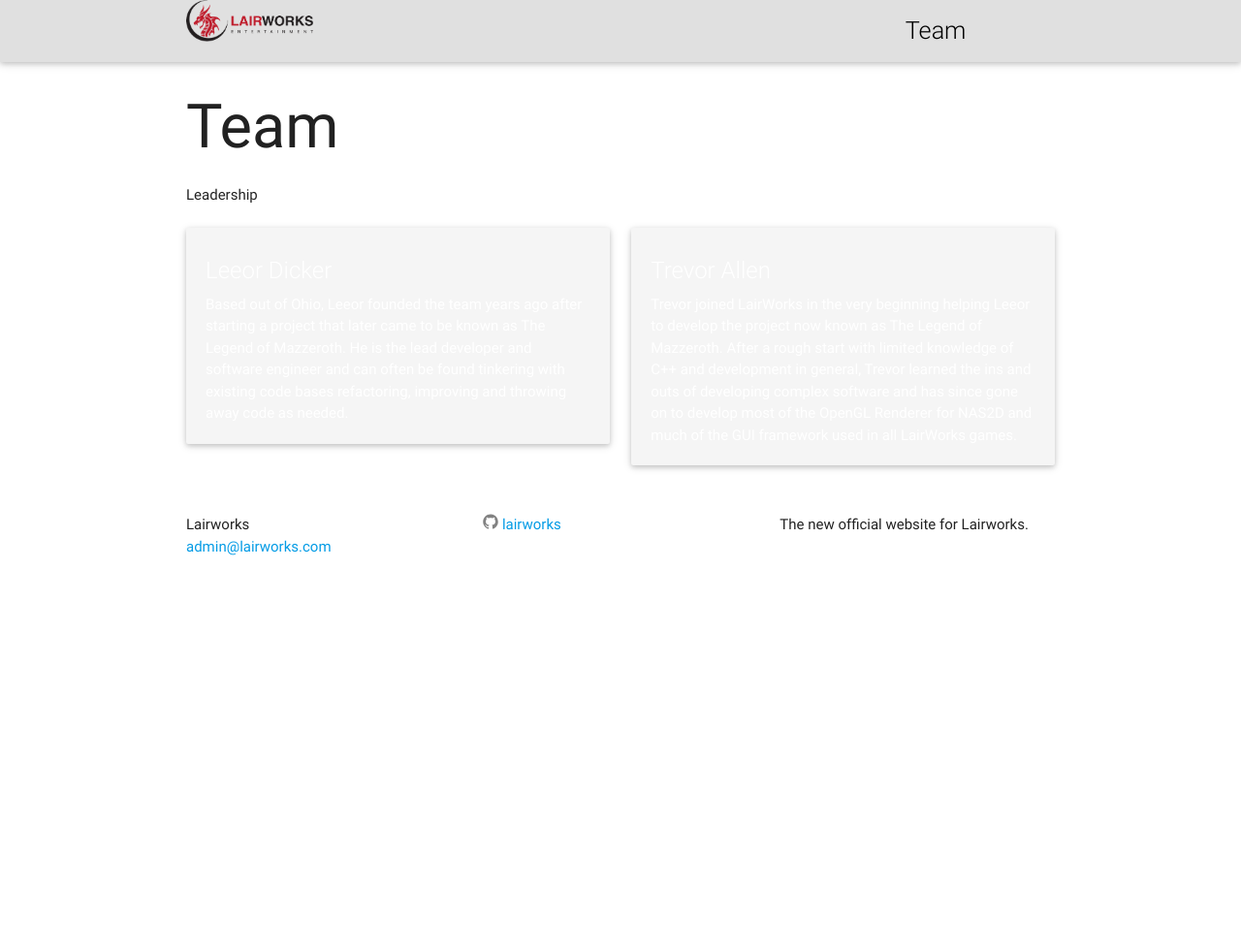
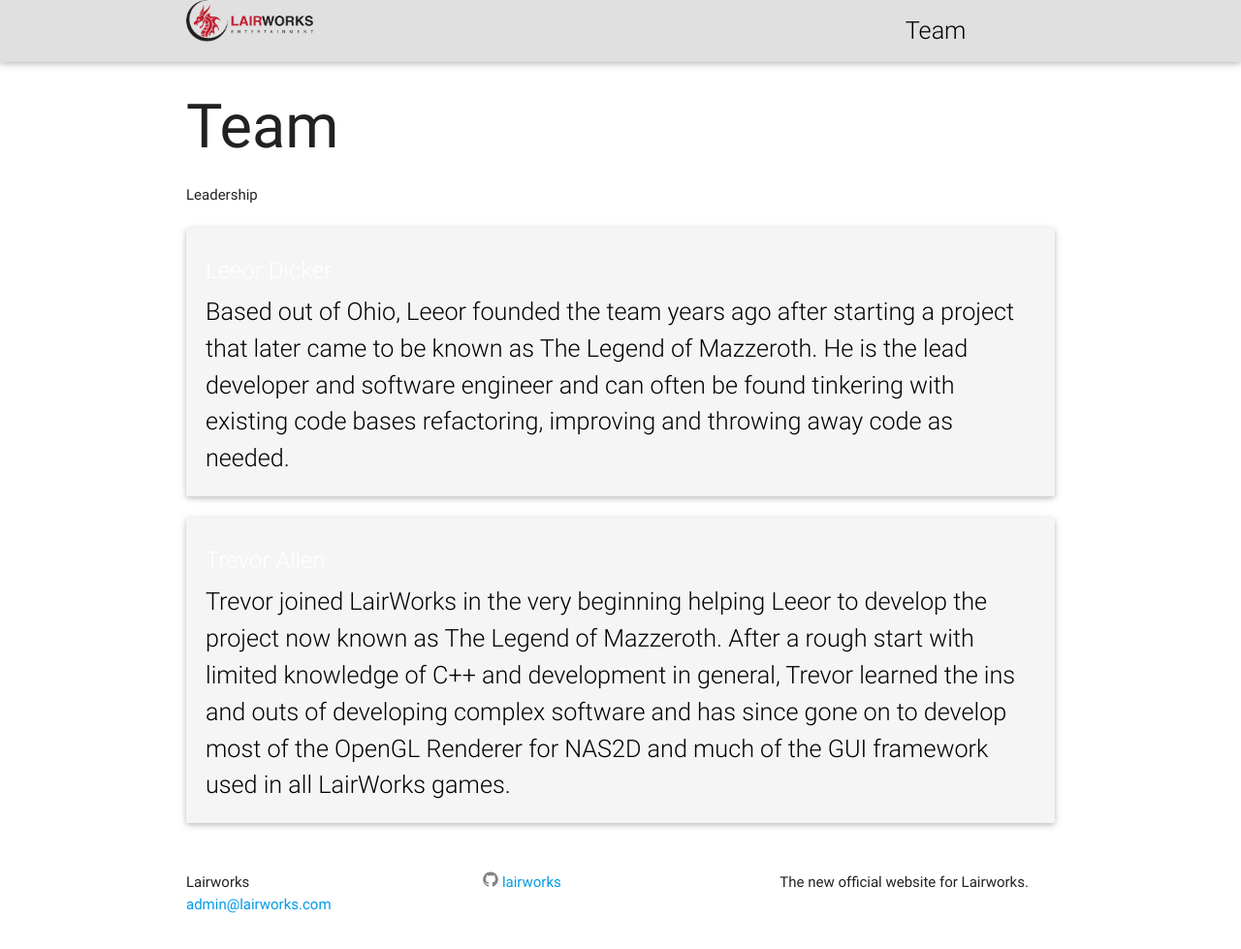
Before and after one commit to lairworks/lairworks.github.io, a Jekyll site: the page built from team.md, in a window 1280 px wide. Shown: the whole page at 97% size. Built offline with Jekyll 4.4.1, drawn with Linux system fonts in a browser that asks for light colours; before the commit the page ends 900 px from its top, so only the background shows below that.

Commit message:
Update team.md
corrected font color on member descriptions,

```diff
--- a/team.md
+++ b/team.md
@@ -8,19 +8,19 @@
 
 
 <div class="row">
-  <div class="col s12 m6">
+  <div class="col s12">
     <div class="card grey lighten-4">
-      <div class="card-content white-text">
+      <div class="card-content black-text">
         <span class="card-title">Leeor Dicker</span>
-        <p>Based out of Ohio, Leeor founded the team years ago after starting a project that later came to be known as The Legend of Mazzeroth. He is the lead developer and software engineer and can often be found tinkering with existing code bases refactoring, improving and throwing away code as needed.</p>
+        <p class="flow-text">Based out of Ohio, Leeor founded the team years ago after starting a project that later came to be known as The Legend of Mazzeroth. He is the lead developer and software engineer and can often be found tinkering with existing code bases refactoring, improving and throwing away code as needed.</p>
       </div>
     </div>
   </div>
-  <div class="col s12 m6">
+  <div class="col s12">
     <div class="card grey lighten-4">
-      <div class="card-content white-text">
+      <div class="card-content black-text">
         <span class="card-title">Trevor Allen</span>
-        <p>Trevor joined LairWorks in the very beginning helping Leeor to develop the project now known as The Legend of Mazzeroth. After a rough start with limited knowledge of C++ and development in general, Trevor learned the ins and outs of developing complex software and has since gone on to develop most of the OpenGL Renderer for NAS2D and much of the GUI framework used in all LairWorks games.</p>
+        <p class="flow-text">Trevor joined LairWorks in the very beginning helping Leeor to develop the project now known as The Legend of Mazzeroth. After a rough start with limited knowledge of C++ and development in general, Trevor learned the ins and outs of developing complex software and has since gone on to develop most of the OpenGL Renderer for NAS2D and much of the GUI framework used in all LairWorks games.</p>
       </div>
     </div>
   </div>
```
